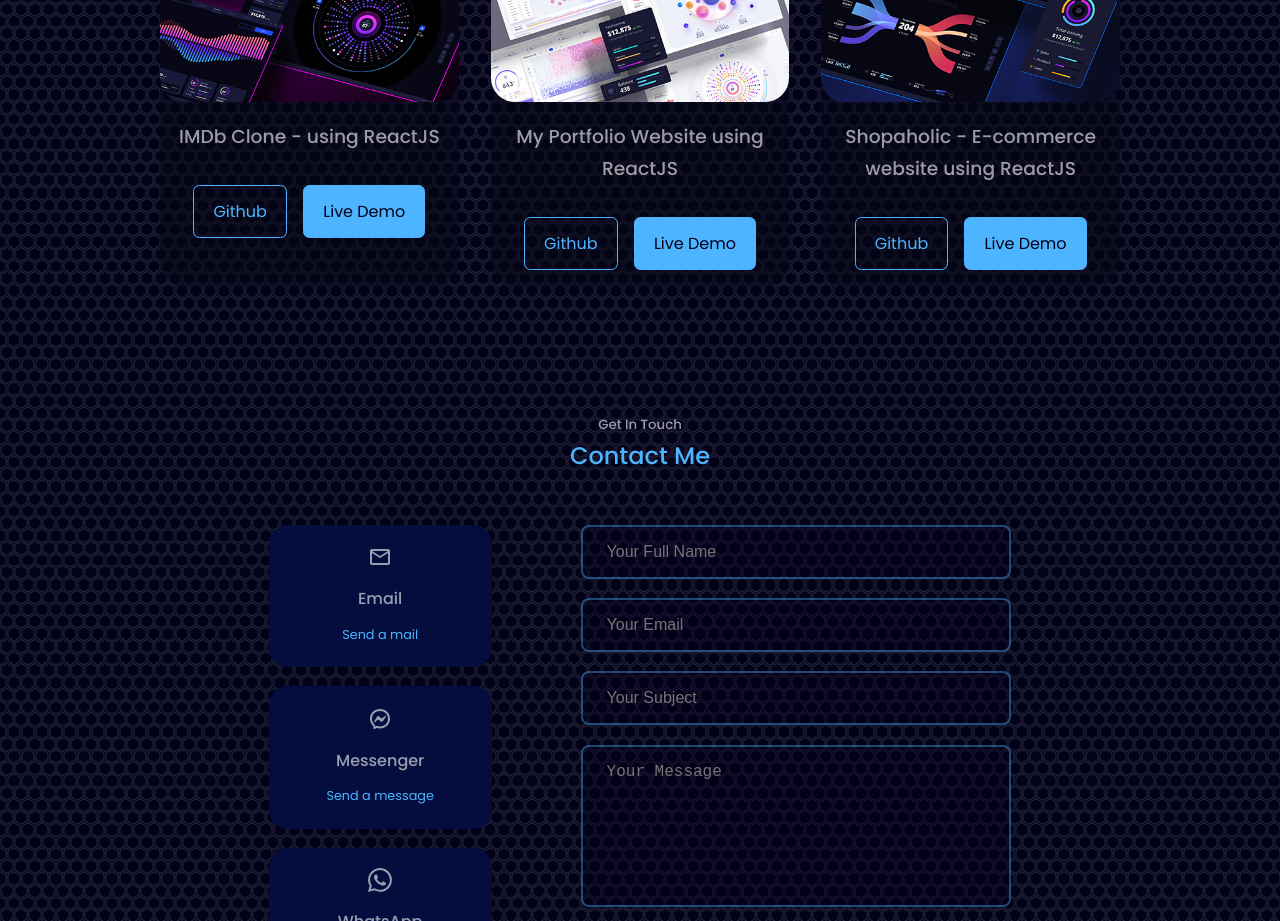
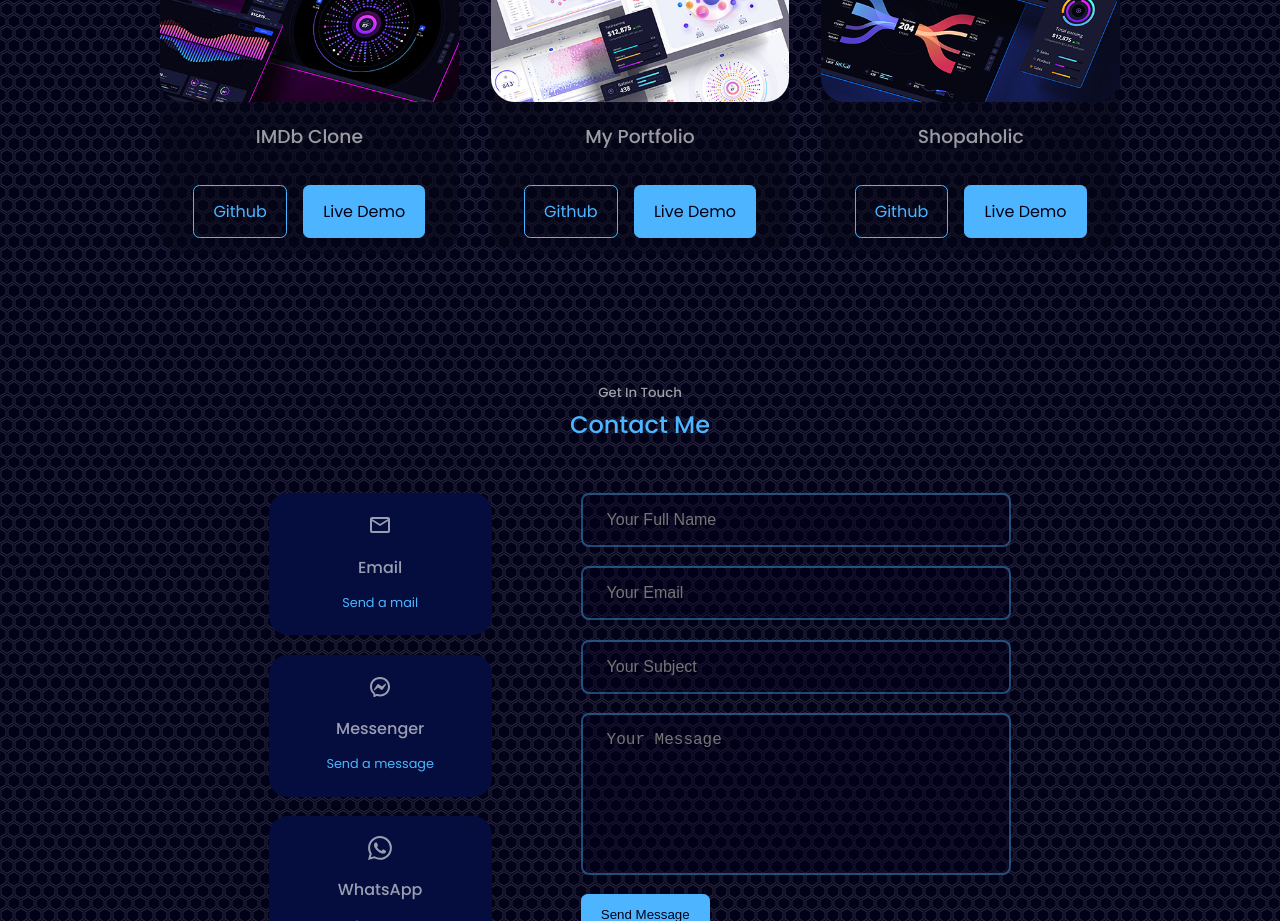
Before and after one commit to UvaishKhan7/portfolio, a React (Create React App) app: page / in a window 1280 px wide. Shown: the part 2600-3521 px from the top of the page. Built offline with nearby package versions, Linux system fonts and the light colour scheme.

Commit message:
Update Projects.js

```diff
--- a/src/components/projects/Projects.js
+++ b/src/components/projects/Projects.js
@@ -8,21 +8,21 @@ const data = [
   {
     id: 1,
     image: IMG1,
-    title: 'IMDb Clone - using ReactJS',
+    title: 'IMDb Clone',
     github: 'https://github.com/UvaishKhan7/IMDb_Clone',
     demo: 'https://imdb-clone-mu.vercel.app/'
   },
   {
     id: 2,
     image: IMG2,
-    title: 'My Portfolio Website using ReactJS',
+    title: 'My Portfolio',
     github: 'https://github.com/UvaishKhan7/portfolio',
     demo: 'https://uvaish.vercel.app/'
   },
   {
     id: 3,
     image: IMG3,
-    title: 'Shopaholic - E-commerce website using ReactJS',
+    title: 'Shopaholic',
     github: 'https://github.com/UvaishKhan7/shopaholic',
     demo: 'shopaholic-psi.vercel.app'
   }
```
